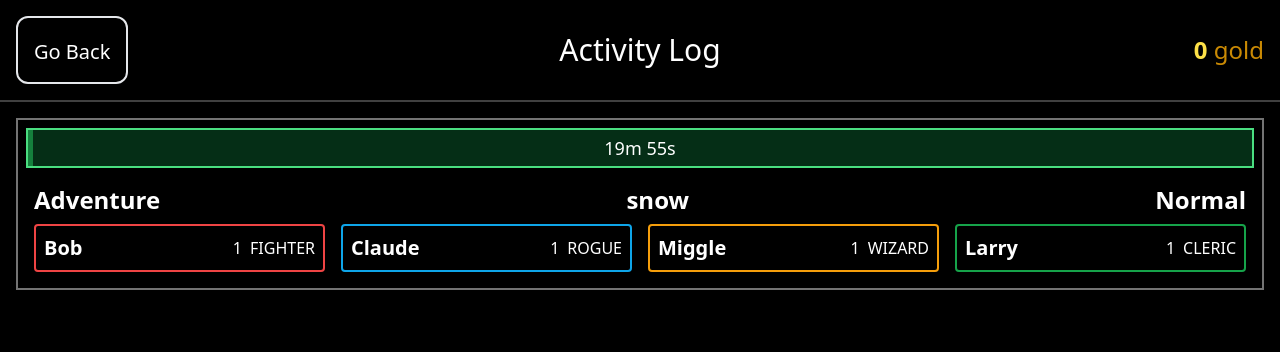
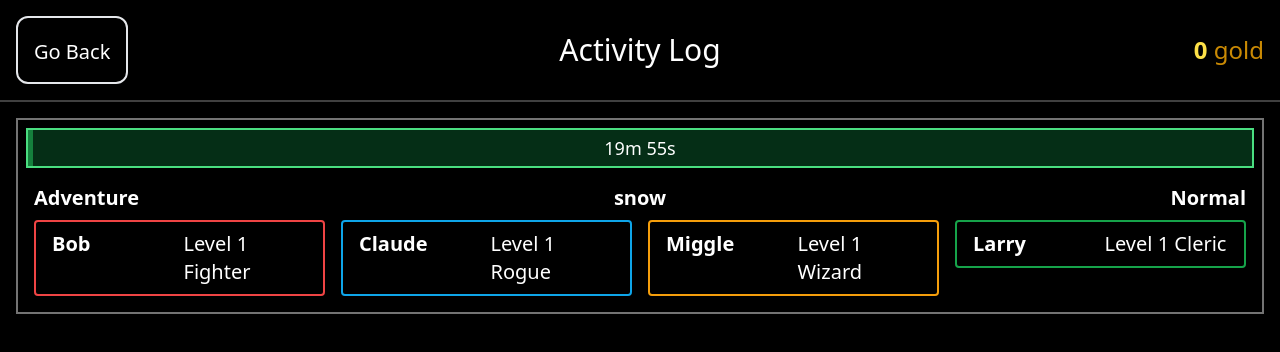
Before and after one commit to miggle88/MiggleQuest, a Next.js app: page /activity in a window 1280 px wide. Shown: the top 352 px of the page. Built offline with nearby package versions, Linux system fonts and the light colour scheme.

Commit message:
added roster functionality

```diff
--- a/src/components/activity/ActivityCard.tsx
+++ b/src/components/activity/ActivityCard.tsx
@@ -56,19 +56,21 @@ export default function ActivityCard(props: ActivityCardProps) {
           </div>
         </ProgressBar>
         <div className={'py-2'}/>
-        <div className={'flex flex-row px-2'}>
-          <div className={'grow text-left text-2xl font-bold'}>{toTitleCase(activity.type)}</div>
-          <div className={'grow text-center text-2xl font-bold'}>{activity.biome.name}</div>
-          <div className={'grow text-right text-2xl font-bold'}>{activity.difficulty.name}</div>
+        <div className={'grid grid-cols-1 sm:grid-cols-3 px-2'}>
+          <div
+            className={'grow text-center sm:text-left text-lg sm:text-xl font-bold'}>{toTitleCase(activity.type)}</div>
+          <div className={'grow text-center text-lg sm:text-xl font-bold'}>{activity.biome.name}</div>
+          <div
+            className={'grow text-center sm:text-right text-lg sm:text-xl  font-bold'}>{activity.difficulty.name}</div>
         </div>
         <div className={'grid grid-cols-1 md:grid-cols-2 lg:grid-cols-4 gap-4 p-2'}>
           {party.map((hero) => {
             return (<div key={hero.id}>
               <HeroBorder hero={hero}>
-                <div className={'flex flex-row space-x-2 place-items-center p-2'}>
-                  <div className={'text-xl font-bold grow'}>{hero.characterName}</div>
-                  <div className={''}>{hero.level}</div>
-                  <div className={''}>{hero.class}</div>
+                <div className={'grid grid-cols-1 sm:grid-cols-2 gap-2 px-4 py-2'}>
+                  <div className={'text-left text-xl font-bold'}>{hero.characterName}</div>
+                  <div className={'text-xl'}><span>Level {hero.level} </span><span>{toTitleCase(hero.class)}</span>
+                  </div>
                 </div>
               </HeroBorder>
             </div>)
--- a/src/components/adventure/HeroListItem.tsx
+++ b/src/components/adventure/HeroListItem.tsx
@@ -18,7 +18,7 @@ export default function HeroListItem(props: HeroListItemProps) {
             <div className={'flex flex-col grow'}>
               <div className={'text-xl font-bold'}>{hero.characterName}</div>
               <div>
-                <span>{hero.level} </span><span>{toTitleCase(hero.class)}</span>
+                <span>Level {hero.level} </span><span>{toTitleCase(hero.class)}</span>
               </div>
             </div>
             <div className={'text-right'}>HP: {hero.hitPoints}</div>
```
